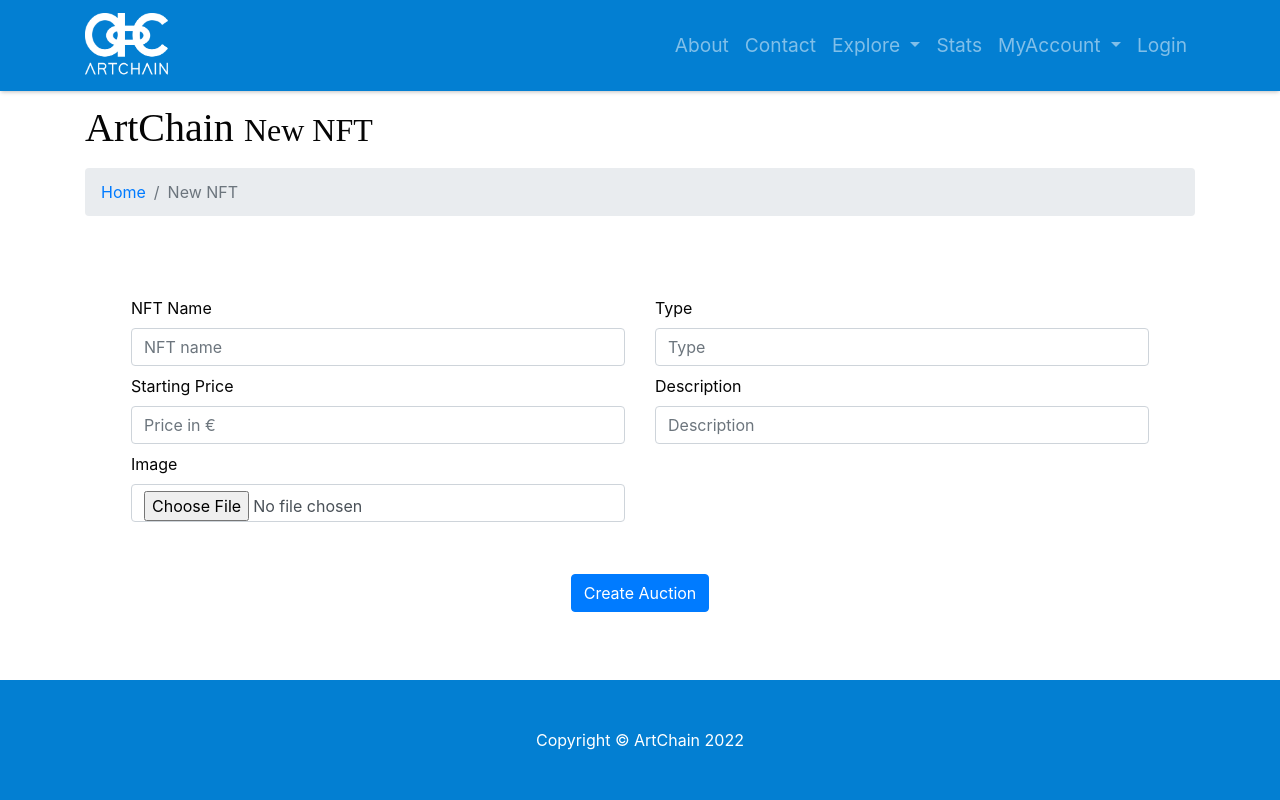
After one commit to walterdec/ArtChain, a Flask app: page /new-nft in a window 1280 px wide. The commit adds this page. Run offline with Flask 2, Linux system fonts and the light colour scheme; some libraries are stand-ins or nearby versions.

Commit message:
New-NFT page

```diff
--- a/app.py
+++ b/app.py
@@ -74,9 +74,9 @@ def signupartist():
 def signupcustomer():
     return render_template('signupcustomer.html')
 
-@app.route('/create-nft')
-def create_nft():
-    return render_template('create-nft.html')
+@app.route('/new-nft')
+def new_nft():
+    return render_template('new-nft.html')
 
 
 @app.route('/404')
--- a/templates/myaccount-mywallet.html
+++ b/templates/myaccount-mywallet.html
@@ -79,7 +79,7 @@
       <li class="breadcrumb-item">
         <a href="index.html">Home</a>
       </li>
-      <li class="breadcrumb-item active">My wallet</li>
+      <li class="breadcrumb-item active">My Wallet</li>
     </ol>
 <div class="mt-4 mb-3">
         <h3>My Cryptos</h3>
--- /dev/null
+++ b/templates/new-nft.html
@@ -0,0 +1,113 @@
+<!DOCTYPE html>
+<html lang="en">
+    <head>
+        <meta charset="utf-8" />
+        <meta name="viewport" content="width=device-width, initial-scale=1, shrink-to-fit=no" />
+        <meta name="description" content="" />
+        <meta name="author" content="" />
+        <title>ArtChain - New NFT</title>
+        <link rel="icon" type="image/x-icon" href="static/images/logos/Logo Artchain.png">
+
+  <!-- Bootstrap core CSS -->
+  <link href="static/vendor/bootstrap/css/bootstrap.css" rel="stylesheet">
+
+  <!-- Custom styles for this template -->
+  <link href="static/css/modern-business.css" rel="stylesheet">
+
+    </head>
+    <body>
+   <!-- Navigation -->
+    <nav class="navbar fixed-top navbar-expand-lg navbar-dark fixed-top">
+      <div class="container">
+        <a class="navbar-brand" href="/index"><img src="static/images/logos/Logo Artchain white.png" width="85" height="65"></a>
+        <button class="navbar-toggler navbar-toggler-right" type="button" data-toggle="collapse" data-target="#navbarResponsive" aria-controls="navbarResponsive" aria-expanded="false" aria-label="Toggle navigation">
+        <span class="navbar-toggler-icon"></span>
+        </button>
+        <div class="collapse navbar-collapse" id="navbarResponsive">
+          <ul class="navbar-nav ml-auto">
+            <li class="nav-item">
+              <a class="nav-link" href="/about">About</a>
+            </li>
+            <li class="nav-item">
+              <a class="nav-link" href="/contact">Contact</a>
+            </li>
+            <li class="nav-item dropdown">
+              <a class="nav-link dropdown-toggle" href="#" id="navbarDropdownPages" data-toggle="dropdown" aria-haspopup="true" aria-expanded="false">
+              Explore
+              </a>
+              <div class="dropdown-menu dropdown-menu-right" aria-labelledby="navbarDropdownPages">
+                <a class="dropdown-item" href="/explore-nfts">NFTs</a>
+                <a class="dropdown-item" href="/explore-crypto">Cryptocurrencies</a>
+              </div>
+            </li>
+            <li class="nav-item">
+              <a class="nav-link" href="/stats">Stats</a>
+            </li>
+            <li class="nav-item dropdown">
+              <a class="nav-link dropdown-toggle" href="#" id="navbarDropdownBlog" data-toggle="dropdown" aria-haspopup="true" aria-expanded="false">
+              MyAccount
+              </a>
+              <div class="dropdown-menu dropdown-menu-right" aria-labelledby="navbarDropdownBlog">
+                <a class="dropdown-item" href="/myaccount-mywallet">MyWallet</a>
+                <a class="dropdown-item" href="/myaccount-profile">Profile</a>
+              </div>
+            </li>
+            <li class="nav-item">
+              <a class="nav-link" href="/login">Login</a>
+            </li>
+          </ul>
+        </div>
+      </div>
+    </nav>
+  <br>
+
+    <div class="container">
+
+    <!-- Page Heading/Breadcrumbs -->
+    <h1 class="mt-4 mb-3">ArtChain
+      <small>New NFT</small>
+    </h1>
+
+    <ol class="breadcrumb">
+      <li class="breadcrumb-item">
+        <a href="/index">Home</a>
+      </li>
+      <li class="breadcrumb-item active">New NFT</li>
+    </ol>
+
+  </div>
+
+           <div class="container">
+
+    <form class="well form-horizontal form-center" action=" " method="post"  id="contact_form">
+
+    <div class="container">
+
+<div class="container rounded bg-white mb-5">
+            <div class="p-3 py-5 form-center">
+                <div class="row mt-2">
+                    <div class="col-md-6 mt-2"><label class="labels">NFT Name</label><input type="text" class="form-control" placeholder="NFT name" value=""></div><br>
+                    <div class="col-md-6 mt-2"><label class="labels">Type</label><input type="text" class="form-control" placeholder="Type" value=""></div><br>
+                    <div class="col-md-6 mt-2"><label class="labels">Starting Price</label><input type="number" class="form-control" placeholder="Price in €" value=""></div><br>
+                    <div class="col-md-6 mt-2"><label class="labels">Description</label><input type="text" class="form-control" placeholder="Description" value=""></div><br>
+                    <div class="col-md-6 mt-2"><label class="labels">Image</label><input type="file" class="form-control" placeholder="Image" value="" accept="image/png, image/jpeg"></div><br>
+                </div>
+            </div>
+        <div class="mt-1 text-center"><button class="btn btn-primary profile-button btn-submit-artist-registration" type="submit">Create Auction</button></div>
+    </div>
+</div>
+    </form>
+</div>
+
+
+        <!-- Footer-->
+        <footer class="py-5 bg-dark">
+            <div class="container"><p class="m-0 text-center text-white">Copyright &copy; ArtChain 2022</p></div>
+        </footer>
+
+  <!-- Bootstrap core JavaScript -->
+  <script src="static/vendor/jquery/jquery.min.js"></script>
+  <script src="static/vendor/bootstrap/js/bootstrap.bundle.min.js"></script>
+
+    </body>
+</html>
```
Also changed, not shown: templates/create-nft.html (deleted, +0 -218 lines).
